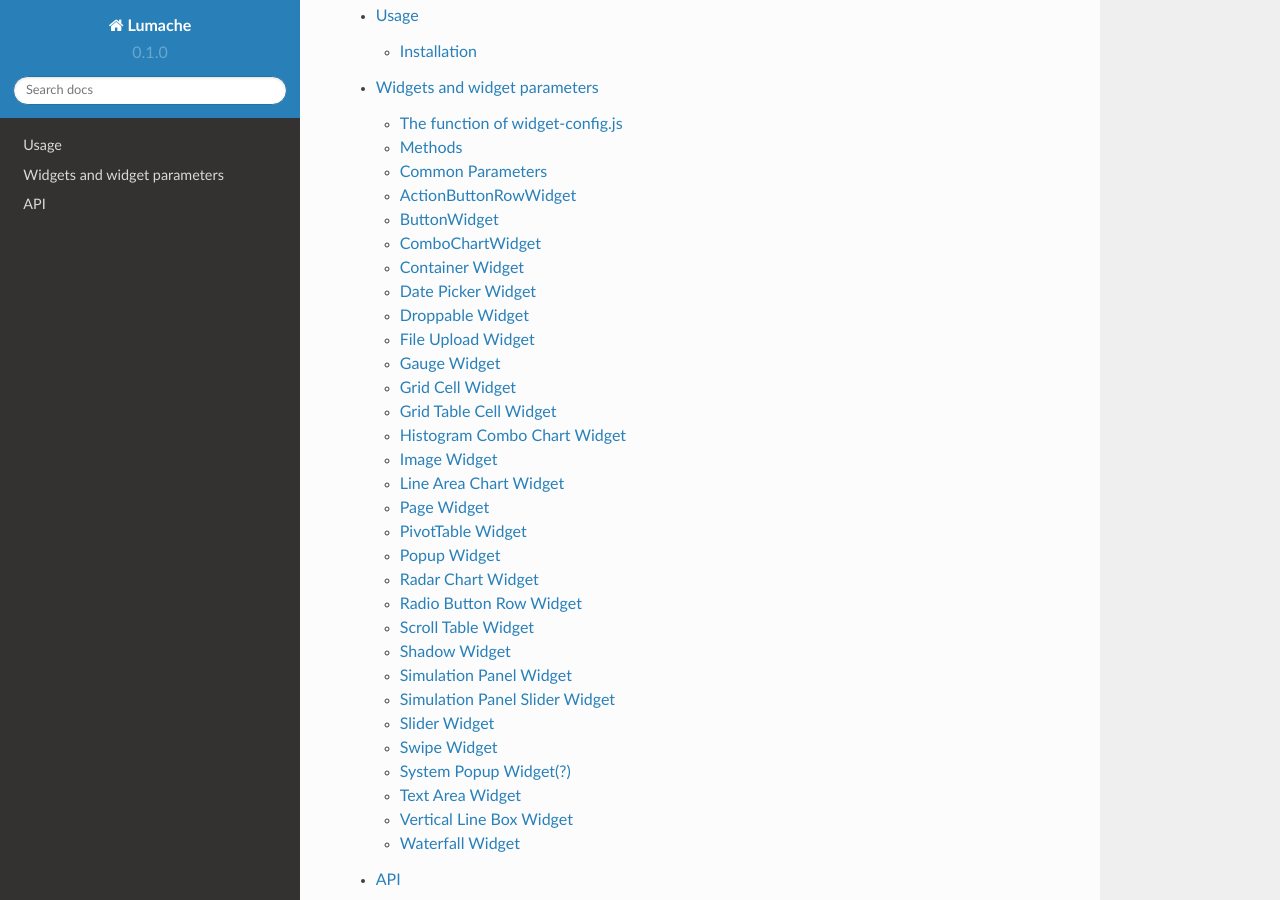
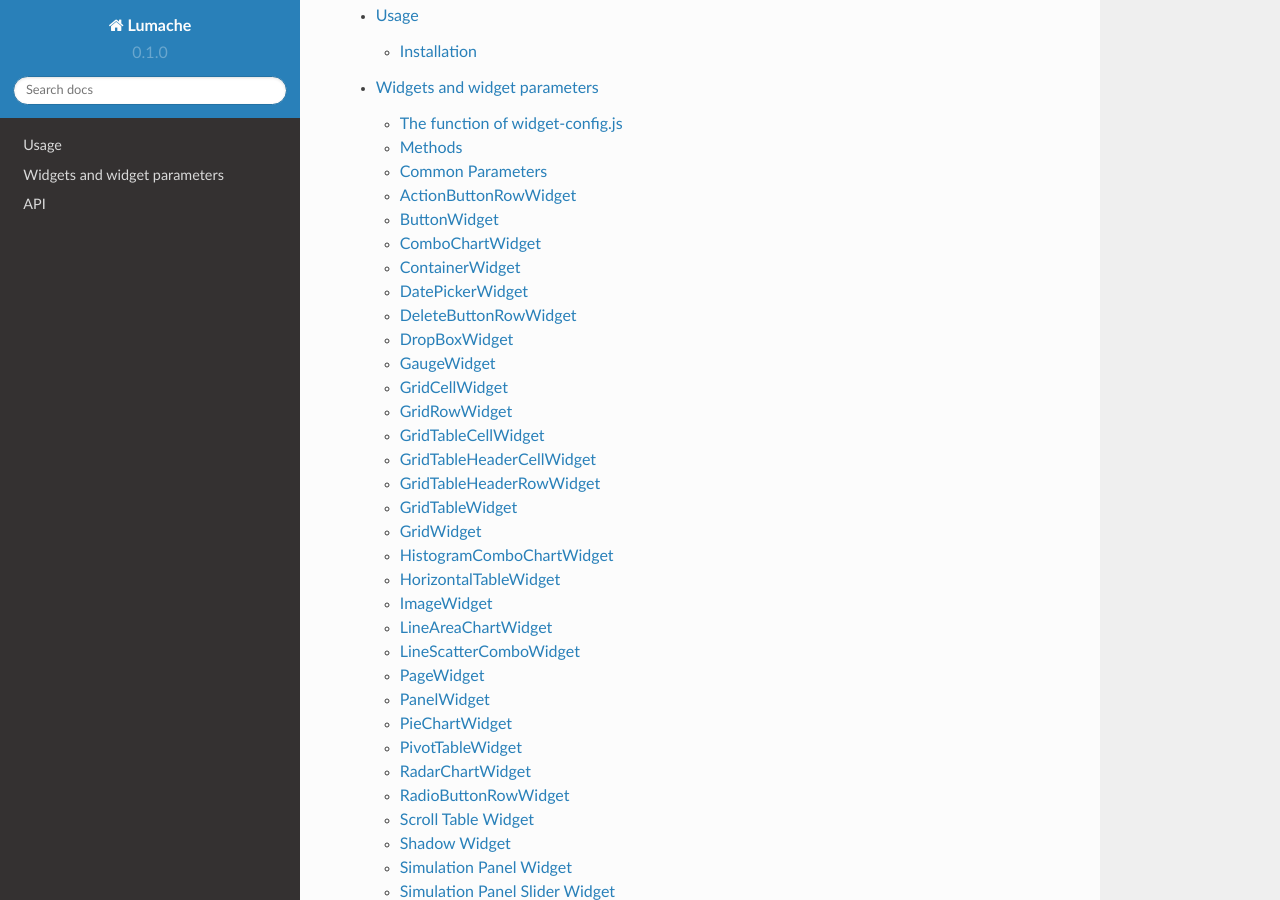
Before and after one commit to cshorv/analogic-docs, a Sphinx documentation site: the page built from docs/source/index.rst, in a window 1280 px wide and 900 px high, scrolled down 457 px. Built offline with Sphinx 7.4.7 and the Read the Docs theme 2.0.0, drawn with Linux system fonts in a browser that asks for light colours.

Commit message:
modifications

```diff
--- a/docs/source/widgets.rst
+++ b/docs/source/widgets.rst
@@ -280,7 +281,7 @@ bar chart and a line chart.
 
 **parsingControl type:** matrix
 
-Container Widget
+ContainerWidget
 ----------------
 
 **Description:** A logical widget that allows the creation of
@@ -312,15 +313,15 @@ popup)
 -  fixed: if widget fixed (flag)
 -  position: position of the widget
 -  skin: skin of the widget
--  backdrop:
--  closeOnClickBackdrop:
--  heightFixed:
--  positionAndCalculateBestSpace:
--  fadingSpeed:
+-  backdrop: boolean if display backdrop, default false
+-  closeOnClickBackdrop: boolean, default true
+-  heightFixed: boolean, default true
+-  positionAndCalculateBestSpace: string (right, left)
+-  fadingSpeed: int, default 300
 
 **Data connection to TM1:** NO
 
-Date Picker Widget
+DatePickerWidget
 ------------------
 
 **Description:** This widget allows users to select a date
@@ -367,9 +368,9 @@ Date Picker Widget
 
 |image9|
 
-.. _section-1:
-
-Delete Button Row
+
+DeleteButtonRowWidget
+---------------------
 
 **Description:** A sub-widget built specifically for the
 HorizontalTableWidget. It provides delete row functionality at the end
@@ -399,15 +400,13 @@ of the rows.
 
    -  the query is part of its parent Horizontal table query
 
-      -  active
-
 -  choose query:
 -  only url, body and type settings are used, parsingControl settings is
    not available
 
-.. _section-2:
-
-Drop Box Widget
+
+DropBoxWidget
+-------------
 
 **Description:** This widget is used to select one single or multiple
 items at a time from a given list of items.
@@ -420,13 +419,13 @@ items at a time from a given list of items.
 
 **Config Parameters:**
 
--  backdrop:
--  editable:
--  itemIconOff:
--  itemIconOn:
+-  backdrop: boolean, default false, whether the backdrop is displayed
+-  editable: boolean, default true
+-  itemIconOff: string, icon
+-  itemIconOn: string, icon
 -  panelWidth:
 -  placeHolder:
--  selectFirst:
+-  selectFirst: boolean, default false, if there is no selected item the first displayed as selected
 -  serverSideFilter:
 -  titleFontSize\ **:** font size of the title
 -  titleFontColor\ **:** font color of the title
@@ -461,83 +460,8 @@ items at a time from a given list of items.
    -  optional query, that will be fired every time, once an element is
       selected or deselected
 
-Droppable Widget
-----------------
-
-**Description:**
-
-**Example:**
-
-**Config Parameters:**
-
--  id:
--  title:
--  margin:
-
-**Data connection to TM1:**\ OPTIONAL
-
-**Code example:**
-
-**Data repository specifics:**
-
--  state query or init query. If no items used query is init then:
-
-   -  **parsingControl type:** list or object (in case of
-      PicklistValues)
-
-      -  name
-      -  on
-
--  choose query:
-
-   -  optional query, that will be fired every time, once an element is
-      selected or deselected
-
-File Upload Widget
-------------------
-
-**Description:**
-
-**Example:**
-
-**Config Parameters:**
-
--  backgroundColor:
--  borderColor:
--  borderWidth:
--  cornerRadius:
--  dividerWidth:
--  effect:
--  fontBold:
--  fontColor:
--  fontSize:
--  gradient:
--  icon:
--  iconHeight:
--  iconPosition:
--  iconWidth:
--  label:
--  maxFileSize:
--  progressVisible:
--  staging:
--  skin:
--  target:
--  uploadSuccessMessage:
--  showUploadSuccessMessage:
-
-**Data connection to TM1:**
-
-**Data repository specifics:**
-
--  **1 init query:**
-
-   -  **query for data Structure: {values: [x, y, z], labels:,
-      minRange:, maxRange:}**
-   -  **parsingControl type: matrix**
-
-
-Gauge Widget
-------------
+GaugeWidget
+-----------
 
 **Description:** A gauge chart primary used in executive dashboard
 reports to show KPI-s.
@@ -572,7 +496,7 @@ reports to show KPI-s.
    -  **parsingControl type: matrix**
 
 
-Grid Cell Widget
+GridCellWidget
 ----------------
 
 **Description:** Logical widget type representing one cell of a
@@ -598,9 +522,9 @@ GridRowWidget
 
 **Data connection to TM1:**\ NO
 
-.. _section-3:
-
-Grid Row Widget
+
+GridRowWidget
+-------------
 
 **Description:** Logical widget type representing one row of a
 GridWidget
@@ -629,7 +553,7 @@ GridWidget
 
 **Data connection to TM1:**\ NO
 
-Grid Table Cell Widget
+GridTableCellWidget
 ----------------------
 
 **Description:** Logical widget type representing one cell of a
@@ -644,29 +568,36 @@ followingtypes text, textbox, dropBox, slider, toggle, datepicker
 
 **Config Parameters:**
 
--  alignment:
 -  borderLeft:
 -  borderRight:
 -  cellBackgroundColor
 -  cellVisible:
--  cellId:
 -  cellSkin:
 -  cellWidth:
--  paddingRight:
 -  cellPaddingRight:
 -  cellPaddingLeft:
--  paddingLeft:
--  width:
 -  skin\ **:** skin of the widget
--  alignment\ **:** alignment of the widget (dropbox)
+-  alignment\ **:** string, default center-center alignment of the contained widget (dropbox)
+     - top-left
+     - center-left
+     - bottom-left
+     - top-center
+     - center-center
+     - bottom-center
+     - top-right
+     - center-right
+     - bottom-right
+     - top-space-between
+     - center-space-between
+     - bottom-space-between
 -  borderLeft\ **:** if widget has a left border (flag)
 -  borderRight\ **:** if widget has a right border (flag)
 
 **Data connection to TM1:**\ NO
 
-.. _section-4:
-
-Grid Table Header Cell Widget
+
+GridTableHeaderCellWidget
+-------------------------
 
 **Description:** Logical widget type representing one cell of a
 GridTableHeaderRowWidget.
@@ -704,9 +635,9 @@ GridTableHeaderRowWidget.
 
 **Data connection to TM1:**\ NO
 
-.. _section-5:
-
-Grid Table Header Row Widget
+
+GridTableHeaderRowWidget
+------------------------
 
 **Description:**  A technical sub-widget built specifically for the
 GridTableWidget. It provides the ability to make and customize a header
@@ -728,9 +659,9 @@ GridTableHeaderCellWidgets.
 
 **Data connection to TM1:** NO
 
-.. _section-6:
-
-Grid Table Widget
+
+GridTableWidget
+---------------
 
 
 
@@ -749,7 +680,6 @@ widget (except for the header row).
 
 **Config Parameters:**
 
--  width: width of the widget
 -  hideIfNoData:
 -  skin: Selected skin of widget
 -  maxRows:
@@ -773,9 +702,9 @@ widget (except for the header row).
    parsing
 -  cell background color: cellBackgroundColor parameter in parsing
 
-.. _section-7:
-
-Grid Widget
+
+GridWidget
+----------
 
 **Description:** Logical widget type to contain other widgets arranged
 in an orthogonal grid.
@@ -786,12 +715,6 @@ in an orthogonal grid.
 
 -  id\ **:** widget id which used for reference in framework
 -  type\ **:** type of widget
--  marginLeft\ **:** left margin
--  marginRight\ **:** right margin
--  marginTop\ **:** top margin
--  marginBottom\ **:** bottom margin
--  width\ **:** width of the widget (in % or px)
--  visible\ **:**  if widget visible (flag)
 -  skin\ **:** skin of the widget
 -  listen\ **:** {event, method} events for the widget listen to and
    method to do
@@ -799,7 +722,7 @@ in an orthogonal grid.
 **Data connection to TM1:**\ NO
 
 
-Histogram Combo Chart Widget
+HistogramComboChartWidget
 ----------------------------
 
 **Description:** A combination chart which combines the features of a
@@ -813,51 +736,44 @@ histogram and a line chart.
 
 -  **id:** Widget Id which used for reference in framework
 -  type\ **:** Type of Widget
-
-   -  zoomable\ **:** If the widget can be enlarged
-   -  title\ **:** title of the widget
-   -  datasetHistogram\ **:** dataset of the histogram
-   -  datasetsLine\ **:** dataset of the line(s)
-   -  width\ **:** width of the widget
-   -  height\ **:** height of the widget
-   -  listen\ **:** {event, method} events for the widget listen to and
+-  zoomable\ **:** If the widget can be enlarged
+-  title\ **:** title of the widget
+-  datasetHistogram\ **:** dataset of the histogram
+-  datasetsLine\ **:** dataset of the line(s)
+-  listen\ **:** {event, method} events for the widget listen to and
       method to do
-   -  xAxesGridLinesDisplay\ **:** true or false, display the x axes
+-  xAxesGridLinesDisplay\ **:** true or false, display the x axes
       grid lines
-   -  xAxesGridLinesColor\ **:** color of the x axes grid lines
-   -  xAxesTicksFontSize\ **:** size of the x axes ticks
-   -  xAxesTicksFontFamily\ **:** font family of the x axes ticks
-   -  xAxesTicksFontStyle\ **:** font style of the x axes ticks
-   -  xAxesTicksFontColor\ **:**  color of the x axes ticks
-   -  yAxesDisplay\ **:**\ true or false, display the y axes
-   -  yAxesGridLinesDisplay\ **:**   true or false, display the y axes
+-  xAxesGridLinesColor\ **:** color of the x axes grid lines
+-  xAxesTicksFontSize\ **:** size of the x axes ticks
+-  xAxesTicksFontFamily\ **:** font family of the x axes ticks
+-  xAxesTicksFontStyle\ **:** font style of the x axes ticks
+-  xAxesTicksFontColor\ **:**  color of the x axes ticks
+-  yAxesDisplay\ **:**\ true or false, display the y axes
+-  yAxesGridLinesDisplay\ **:**   true or false, display the y axes
       grid lines
-   -  yAxesGridLinesColor\ **:** color of the y axes grid lines
-   -  yAxesTicksFontSize\ **:** size of the y axes ticks
-   -  yAxesTicksFontFamily\ **:** font family of the y axes ticks
-   -  yAxesTicksFontStyle\ **:** font style of the y axes ticks
-   -  yAxesTicksFontColor\ **:**  color of the y axes ticks
-   -  xAxesLabelFontFamily\ **:** font family of x axes label
-   -  xAxesLabelFontColor\ **:** color of the x axes label
-   -  yAxesLabelFontFamily\ **:** font family y axes label
-   -  yAxesLabelFontColor\ **:** color of the y axes label
-   -  yAxisStacked\ **:**  stack datasets on Y axes
-   -  xAxisLabel\ **:** label of the x axis
-   -  yAxisLabel\ **:** y axis label
-   -  histYAxisBufferTop\ **:** buffer on the top of the maximum value
+-  yAxesGridLinesColor\ **:** color of the y axes grid lines
+-  yAxesTicksFontSize\ **:** size of the y axes ticks
+-  yAxesTicksFontFamily\ **:** font family of the y axes ticks
+-  yAxesTicksFontStyle\ **:** font style of the y axes ticks
+-  yAxesTicksFontColor\ **:**  color of the y axes ticks
+-  xAxesLabelFontFamily\ **:** font family of x axes label
+-  xAxesLabelFontColor\ **:** color of the x axes label
+-  yAxesLabelFontFamily\ **:** font family y axes label
+-  yAxesLabelFontColor\ **:** color of the y axes label
+-  yAxisStacked\ **:**  stack datasets on Y axes
+-  xAxisLabel\ **:** label of the x axis
+-  yAxisLabel\ **:** y axis label
+-  histYAxisBufferTop\ **:** buffer on the top of the maximum value
       (%) on the histogram
-   -  histYAxisBufferBottom\ **:** buffer on the bottom of the minimum
+-  histYAxisBufferBottom\ **:** buffer on the bottom of the minimum
       value (%) on the histogram
-   -  lineYAxisBufferTop\ **:** buffer on the top of the maximum value
+-  lineYAxisBufferTop\ **:** buffer on the top of the maximum value
       (%) on the line
-   -  lineYAxisBufferBottom\ **:** buffer on the bottom of the minimum
+-  lineYAxisBufferBottom\ **:** buffer on the bottom of the minimum
       value (%) on the line
-   -  yAxesGridLinesNum\ **:** number of grid line on Y axes
-   -  marginLeft\ **:** pixel count of margin position
-   -  marginRight\ **:** pixel count of margin position
-   -  marginTop\ **:** pixel count of margin position
-   -  marginBottom\ **:** pixel count of margin position
-   -  widgets\ **:** segmentedBar widget ID (see on figure)
+-  yAxesGridLinesNum\ **:** number of grid line on Y axes
+-  widgets\ **:** segmentedBar widget ID (see on figure)
 
 **Data connection to TM1:** YES
 
@@ -874,9 +790,9 @@ line point, y: height of histogram bar/y value of line point}
 
 **parsingControl type:** matrix
 
-.. _section-8:
-
-Horizontal Table Widget
+
+HorizontalTableWidget
+---------------------
 
 **Description:** A table-type widget for displaying data in rows and
 columns. Includes some limited interactive functionality (buttons,
@@ -890,13 +806,16 @@ search field), but the content of the cells is read-only.
 
 **Config Parameters:**
 
--  columnTypes:
+-  columnNames: list of column name: ['column1', 'column2',...]
+-  columnTypes: list of column type: ['int', 'string',...]
+-  columnWidths: list of column width(pixel): ['200', '300',...]
 -  searchField\ **:** toggle Search widget component visibility
 -  selectFirst:
 -  fadeOutNum\ **:** max displayed rows without scrolling, default 10
 -  hideIfNoData:
 -  multiselect:
 -  skin\ **:** skin of the widget
+-  selectedRowBackgroundColor
 
 **Data connection to TM1:**\ YES
 
@@ -917,7 +836,7 @@ search field), but the content of the cells is read-only.
       return {active: true}
 
 
-Image Widget
+ImageWidget
 ------------
 
 **Description:** This widget is used for displaying images and photos.
@@ -936,7 +855,7 @@ Image Widget
 **Data connection to TM1:** NO
 
 
-Line Area Chart Widget
+LineAreaChartWidget
 ----------------------
 
 |image32|
@@ -949,22 +868,12 @@ Line Area Chart Widget
 
 -  id\ **:** widget id which used for reference in framework
 -  type: Type of Widget
--  width: width: 800 or 20%
--  height: height: 500 or 25%
 -  title: Widget title text
 -  listen: {event, method} events for the widget listen to and method to
    do
 -  datasets: [{legendLabel: string, borderColor: string, borderWidth:
    int, backgroundColor: string, fill: boolean, lineTension: float,
    pointRadius: int},…]
--  marginLeft\ **:** pixel count of margin position
--  marginRight\ **:** pixel count of margin position
--  marginTop\ **:** pixel count of margin position margin
--  marginBottom\ **:** pixel count of margin position
--  paddingLeft\ **:** pixel count of padding position
--  paddingRight\ **:** pixel count of padding position
--  paddingTop\ **:** pixel count of padding position
--  paddingBottom\ **:** pixel count of padding position
 -  legendSkin\ **:** Selected skin of widget
 -  xAxesLabel\ **:** label of X axes
 -  xAxesDisplay\ **:** true or false,, default true, display the x axes
@@ -1026,9 +935,9 @@ Line Area Chart Widget
 
 **parsingControl type:** matrix
 
-.. _section-9:
-
-Line Scatter Combo
+
+LineScatterComboWidget
+----------------------
 
 **Description:** A combination chart which combines the features of a
 scatter plot diagram and a line chart.
@@ -1041,17 +950,13 @@ scatter plot diagram and a line chart.
 
 -  datasets:
 -  legendVisible:
--  paddingTop:
--  paddingRight:
--  paddingBottom:
--  paddingLeft:
 -  tooltipsEnabled:
 -  tooltipsMode:
 -  aspectRatio:
 -  maintainAspectRatio:
 
 
-Page Widget
+PageWidget
 -----------
 
 **Description:** Logical widget type to contain every widget that are
@@ -1072,9 +977,8 @@ displayed in a single page.
 
 **Data connection to TM1:**\ NO
 
-.. _section-10:
-
-Panel Widget
+PanelWidget
+-----------
 
 **Description:** Logical widget type for containing other widgets. A
 legacy widget type from the 1.0 version of the framework (currently the
@@ -1084,16 +988,6 @@ GridWidget provides the same functionality.
 
 -  id\ **:** Widget Id which used for reference in framework
 -  type\ **:** Type of Widget
--  visible: contains all widgets on the page
--  height: height of widget
--  marginBottom: pixel count of margin position
--  marginLeft: pixel count of margin position
--  marginRight: pixel count of margin position
--  marginTop: pixel count of margin position
--  paddingBottom: pixel count of padding position
--  paddingLeft: pixel count of padding position
--  paddingRight: pixel count of padding position
--  paddingTop: pixel count of padding position
 -  widgets: widget list, contains all widget on selected page
 -  width: width of widget
 -  listen: {event, method} events for the widget listen to and method to
@@ -1102,9 +996,9 @@ GridWidget provides the same functionality.
 
 **Data connection to TM1:** NO
 
-.. _section-11:
-
-Pie Chart Widget
+
+PieChartWidget
+--------------
 
 **Description:** A standard pie chart to show relative sizes of data.
 
@@ -1118,9 +1012,6 @@ Pie Chart Widget
 
 -  id\ **:** Widget Id which used for reference in framework
 -  type\ **:** Type of Widget
--  visible: toggle visibility of the widget
--  width: width of widget
--  height\ **:** height of widget
 -  canvasHeight:
 -  canvasWidth:
 -  data:
@@ -1158,24 +1049,19 @@ label:,backgroundColor:,borderWidth:,borderColor:}
 
 example response:
 
-               [
-
-                        {value: 78, label: ‘A’, backgroundColor:
-‘#ffb3cc’, borderWidth: 2, borderColor: ‘red’},
-
-                        {value: 35, label: ‘B’, backgroundColor:
-‘#80dfff’, borderWidth: 2, borderColor: ‘blue’},
-
-                        {value: 19, label: ‘C’, backgroundColor:
-‘#80ff80’, borderWidth: 2, borderColor: ‘green’}
-
-              ]
+.. code-block:: json
+
+    [
+        {value: 78, label: 'A', backgroundColor:'#ffb3cc', borderWidth: 2, borderColor: 'red'},
+        {value: 35, label: 'B', backgroundColor:'#80dfff', borderWidth: 2, borderColor: 'blue'},
+        {value: 19, label: 'C', backgroundColor:'#80ff80', borderWidth: 2, borderColor: 'green'}
+    ]
 
 this data generates the following pie chart:
 
 |image38|
 
-PivotTable Widget
+PivotTableWidget
 -----------------
 
 **Description:**
@@ -1196,41 +1082,8 @@ PivotTable Widget
 
 **Data repository specifics:**
 
-Popup Widget
-------------
-
-**Description:**
-
-**Example**:
-
-**Config Parameters:**
-
--  id\ **:** Widget Id which used for reference in framework
--  anchor:
--  anchorOnClick:
--  anchorVisible:
--  backdrop:
--  bgColor:
--  bgScrollable:
--  closeBtn:
--  closeOnClickBackdrop:
--  fixed:
--  heightFixed:
--  heightStr:
--  offset:
--  position:
--  positionAndCalculateSpace:
--  skin:
--  fadingSpeed:
--  visible:
--  widthStr:
-
-**Data connection to TM1:** YES
-
-**Data repository specifics:**
-
-
-Radar Chart Widget
+
+RadarChartWidget
 ------------------
 
 **Description:** A radar chart is a way of showing multiple data points
@@ -1303,7 +1156,7 @@ points of two or more different data sets.
    1. query for data Structure: {value:}
    2. parsingControl type: matrix
 
-Radio Button Row Widget
+RadioButtonRowWidget
 -----------------------
 
 **Description:** A sub-widget built specifically for the
```
Also changed, not shown: other parts of docs/source/widgets.rst (+2 -2 lines), docs/source/images/radarchart_widget.jpg (added).
